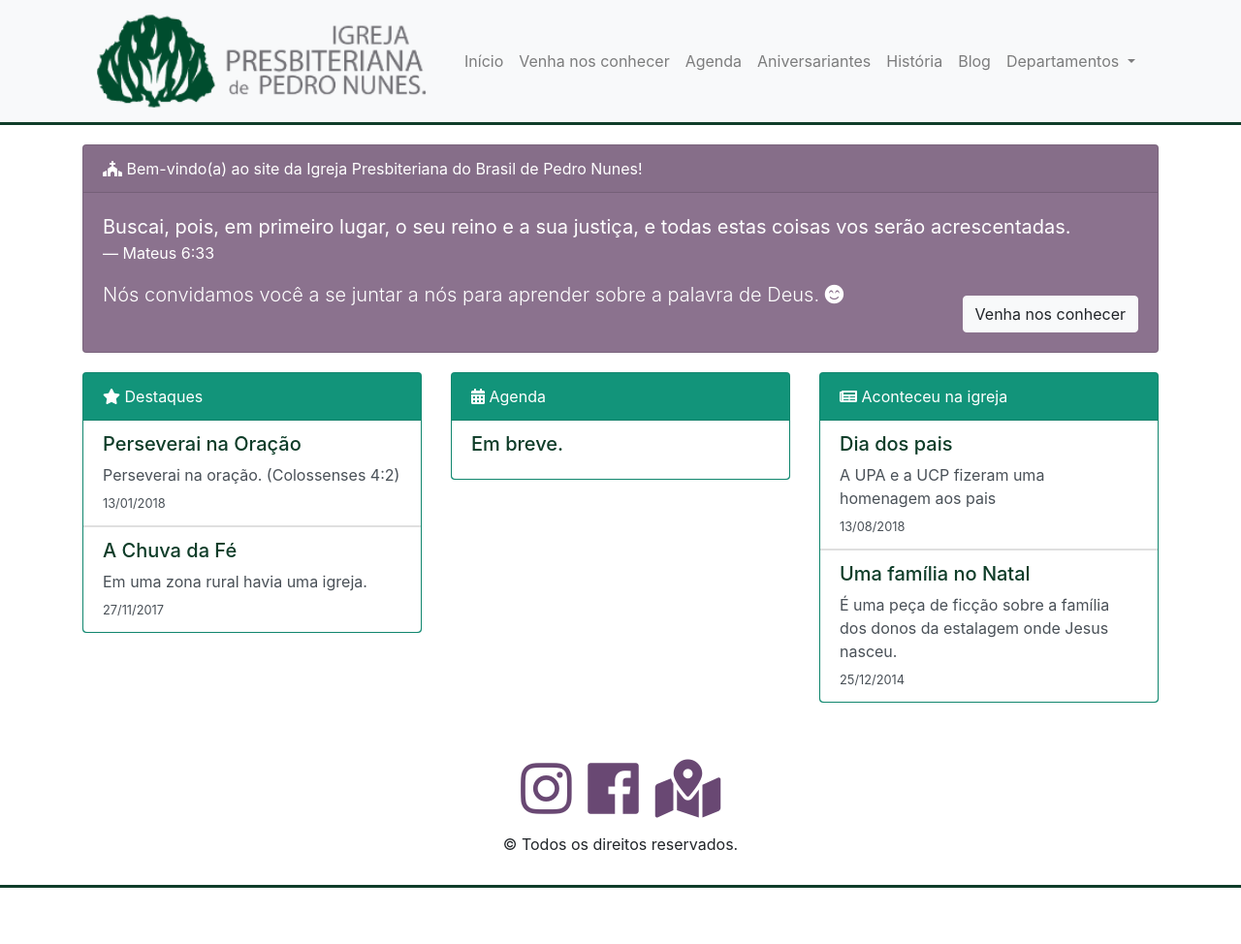
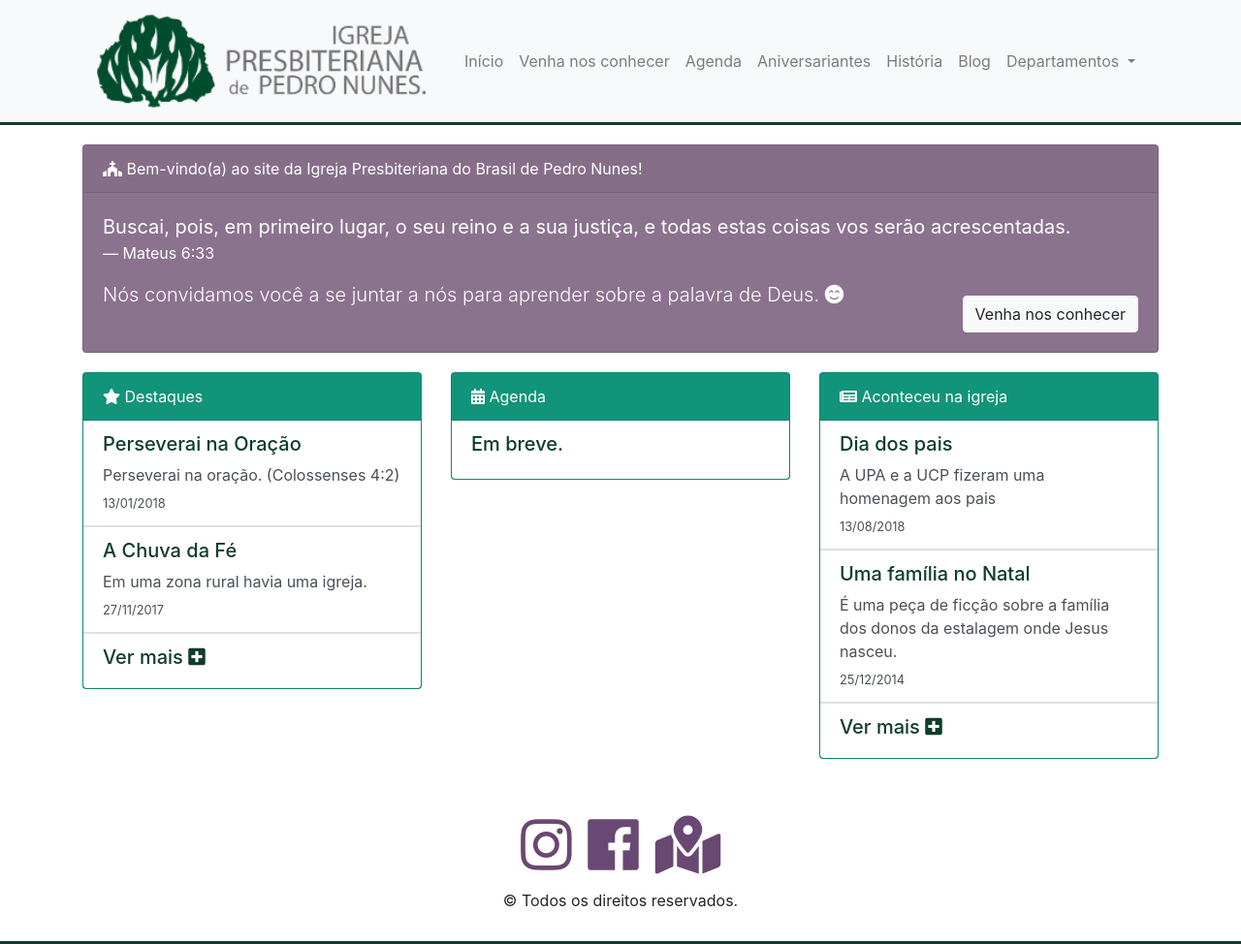
Before and after one commit to lucasprag/ipbpedronunes, a Jekyll site: the page built from index.html, in a window 1280 px wide. Shown: the whole page at 97% size. Built offline with Jekyll 4.4.1, drawn with Linux system fonts in a browser that asks for light colours; nearby versions of some CDN libraries; before the commit the page ends 916 px from its top, so only the background shows below that.

Commit message:
Add more pages

```diff
--- a/_includes/featured.html
+++ b/_includes/featured.html
@@ -6,4 +6,14 @@
   {% for post in site.categories.destaque limit:3 %}
     {% include posts-card.html %}
   {% endfor %}
+
+  <div class="list-group list-group-flush">
+    <a href="{{ site.baseurl }}/blog.html"
+       class="list-group-item list-group-item-action flex-column align-items-start">
+
+      <div class="d-flex w-100 justify-content-between">
+        <h5 class="mb-2">Ver mais <i class="fas fa-plus-square"></i></h5>
+      </div>
+    </a>
+  </div>
 </div>
--- a/_includes/happened.html
+++ b/_includes/happened.html
@@ -6,4 +6,14 @@
   {% for post in site.categories.aconteceu limit:3 %}
     {% include posts-card.html %}
   {% endfor %}
+
+  <div class="list-group list-group-flush">
+    <a href="{{ site.baseurl }}/aconteceu-na-igreja.html"
+       class="list-group-item list-group-item-action flex-column align-items-start">
+
+      <div class="d-flex w-100 justify-content-between">
+        <h5 class="mb-2">Ver mais <i class="fas fa-plus-square"></i></h5>
+      </div>
+    </a>
+  </div>
 </div>
--- /dev/null
+++ b/aconteceu-na-igreja.html
@@ -0,0 +1,6 @@
+---
+layout: page
+title: <i class="fas fa-newspaper"></i> Aconteceu na Igreja
+---
+
+{% include posts.html category="aconteceu" %}
--- a/blog.html
+++ b/blog.html
@@ -1,6 +1,6 @@
 ---
 layout: page
-title: Blog da Igreja
+title: <i class="fas fa-glasses"></i> Blog da Igreja
 ---
 
 {% include posts.html %}
```
